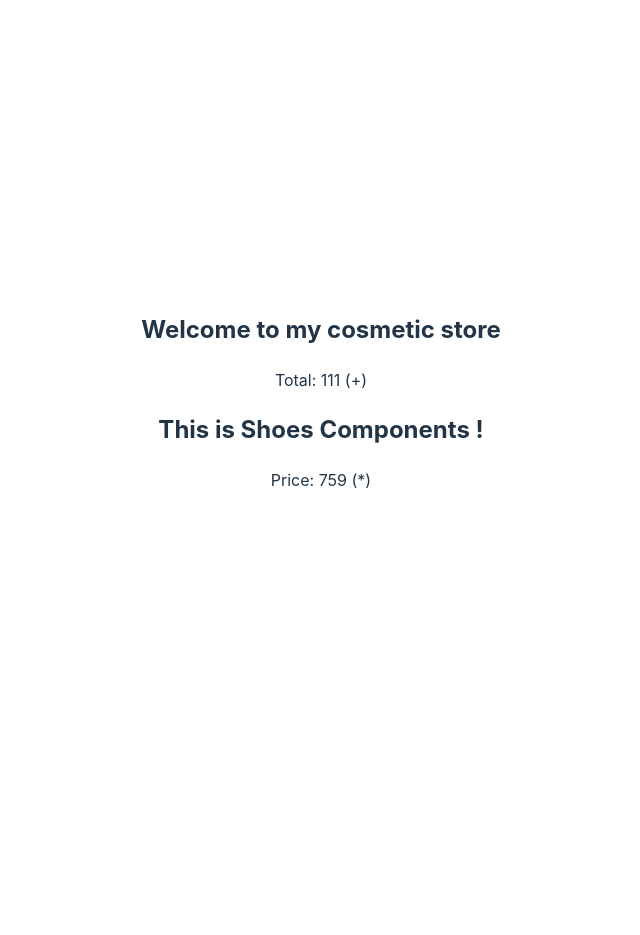
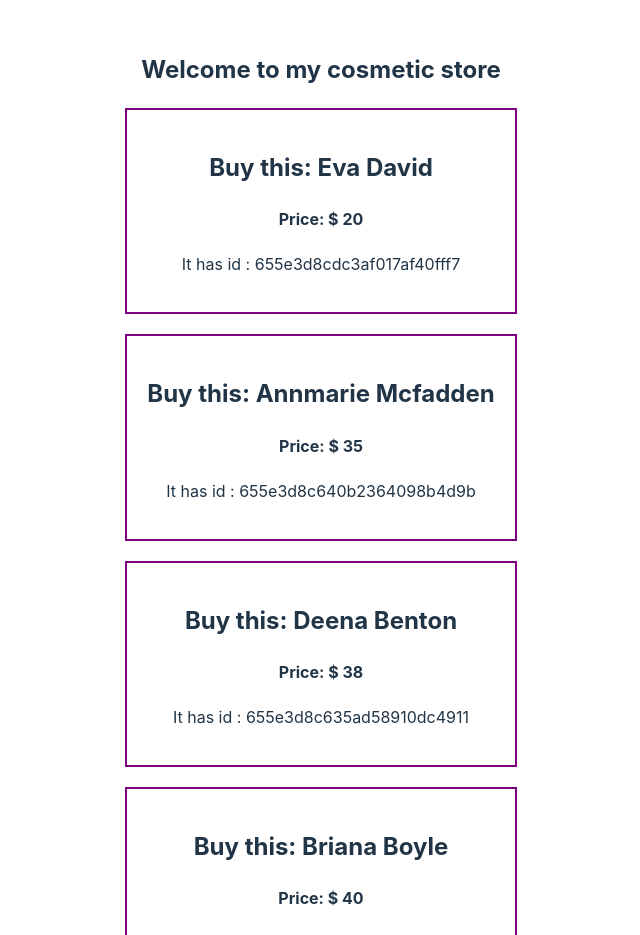
Before and after one commit to mehu-hub/React-storage-Handler, a React (Vite) app: page / in a window 1280 px wide. Shown: the top 935 px of the page, without its empty margins (319-959 px from the left). Before the commit the page ends 800 px from the top, so only its background shows below. Built offline with nearby package versions, Linux system fonts and the light colour scheme.

Commit message:
Load Fake data, json generator

```diff
--- /dev/null
+++ b/public/data.json
@@ -0,0 +1,27 @@
+[
+    {
+      "id": "655e3d8cdc3af017af40fff7",
+      "price": 20,
+      "name": "Eva David"
+    },
+    {
+      "id": "655e3d8c640b2364098b4d9b",
+      "price": 35,
+      "name": "Annmarie Mcfadden"
+    },
+    {
+      "id": "655e3d8c635ad58910dc4911",
+      "price": 38,
+      "name": "Deena Benton"
+    },
+    {
+      "id": "655e3d8c30150e2455691ad4",
+      "price": 40,
+      "name": "Briana Boyle"
+    },
+    {
+      "id": "655e3d8c93791e17ed6ffa5a",
+      "price": 39,
+      "name": "Gilmore Gallegos"
+    }
+  ]
--- /dev/null
+++ b/src/components/Cosmetic/Cosmetic.jsx
@@ -0,0 +1,14 @@
+import React from 'react';
+
+const Cosmetic = (props) => {
+    const {name, price, id} = props.cosmetic
+    return (
+        <div style={{border:"2px solid purple", padding:"20px", margin:"20px"}}>
+            <h2>Buy this: {name}</h2>
+            <h4>Price: $ {price}</h4>
+            <p>It has id : {id}</p>
+        </div>
+    );
+};
+
+export default Cosmetic;
--- a/src/components/Cosmetics/Cosmetics.jsx
+++ b/src/components/Cosmetics/Cosmetics.jsx
@@ -1,17 +1,21 @@
-import React from 'react';
-
-// import add from '../Utilities/calculate';
-import { add } from '../Utilities/calculate';
-
-
+import React, { useEffect, useState } from 'react';
+import Cosmetic from '../Cosmetic/Cosmetic';
 const Cosmetics = () => {
-    const first = 55;
-    const second = 56;
-    const total = add(first, second)
+    const [cosmetics, setCosmetics] = useState([]);
+    useEffect(()=>{
+        fetch('data.json')
+        .then(res=> res.json())
+        .then(data => setCosmetics(data))
+    },[])
     return (
         <div>
             <h2>Welcome to my cosmetic store</h2>
-            <p>Total: {total} (+)</p>
+            {
+                cosmetics.map((cosmetic => <Cosmetic
+                    key={cosmetic.id}
+                    cosmetic={cosmetic}
+                ></Cosmetic>))
+            }
         </div>
     );
 };
```
